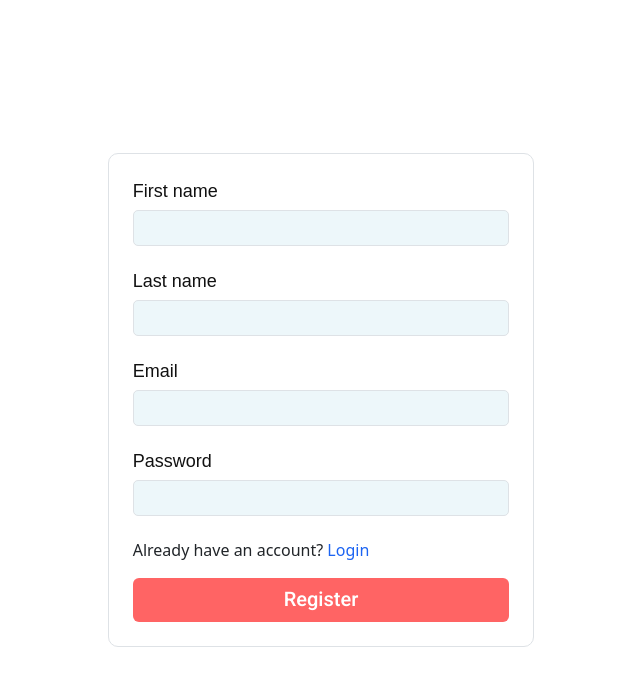
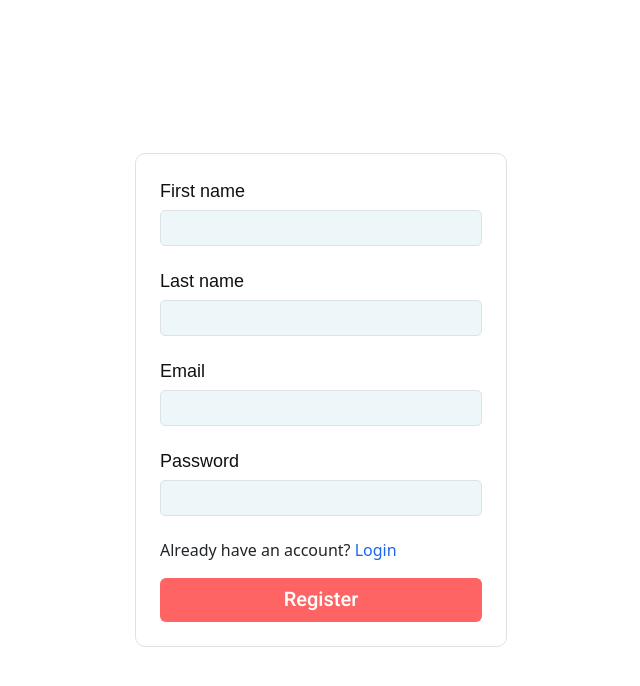
Before and after one commit to Muhammadzakhid/portfolio2, a plain HTML site: page sign_up.html in a window 1280 px wide. Shown: the whole page, without its empty margins (319-959 px from the left). Drawn offline with Linux system fonts and the light colour scheme; files whose address does not match are found by name.

Commit message:
Sign in and Sign up page fixed

```diff
--- a/sign_up.html
+++ b/sign_up.html
@@ -8,7 +8,9 @@
     <link rel="stylesheet" href="./assets/main/css/style.css">
 </head>
 <body class="m-0 p-0 d-flex align-items-center justify-content-center min-vh-100">
-<div class="p-4 max-w-lg bg-white border border-gray-200 rounded-lg drop-shadow md:p-8 lg:w-full col-4 box">
+    <div class="container">
+        <div class="sign_in_pc d-flex align-items-center justify-content-center">
+            <div class="p-4 max-width-lg bg-white border border-gray-200 rounded-lg drop-shadow md:p-8 lg:w-full col-md-4 col-sm-12 box">
                 <form>
                     <label class="label-select" for="fname">First name</label>
                     <input class="form-control w-full p-2.5 bg-gray-50 border border-gray-300 text-gray-900 text-sm rounded-lg focus:ring-blue-500 focus:border-blue-500 block" type="text" id="fname" name="fname" required>
@@ -27,6 +29,8 @@
                     <input type="submit" class="btn btn_cs text_cs col-12" value="Register">
                 </form>
             </div>
+        </div>
+    </div>
     <script src="./assets/vendor/bootstrap/js/bootstrap.bundle.js"></script>
 </body>
 </html>
```
Also changed, not shown: sign_in.html (+5 -1 lines). Lines whose indentation alone changed are shown as unchanged.
